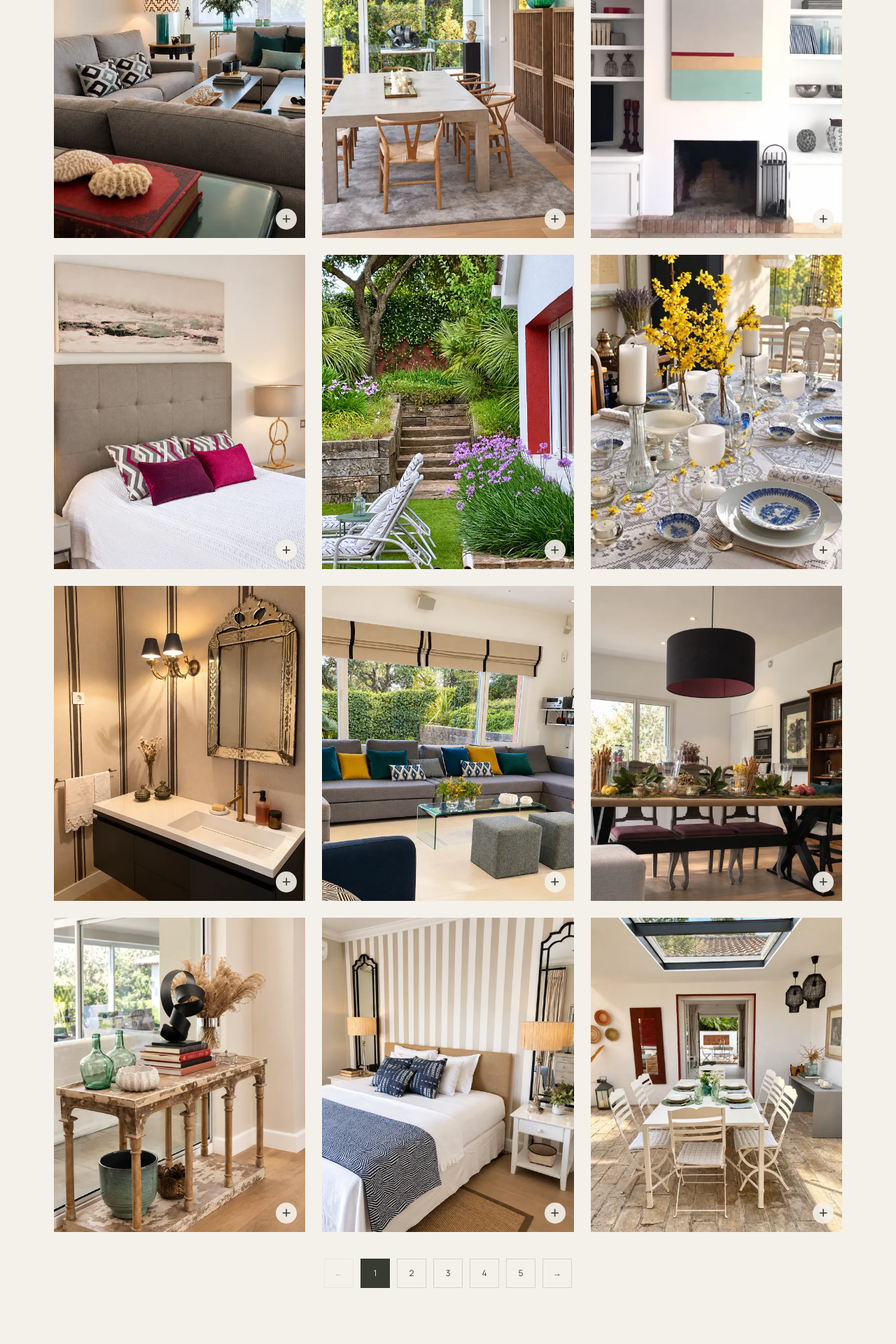
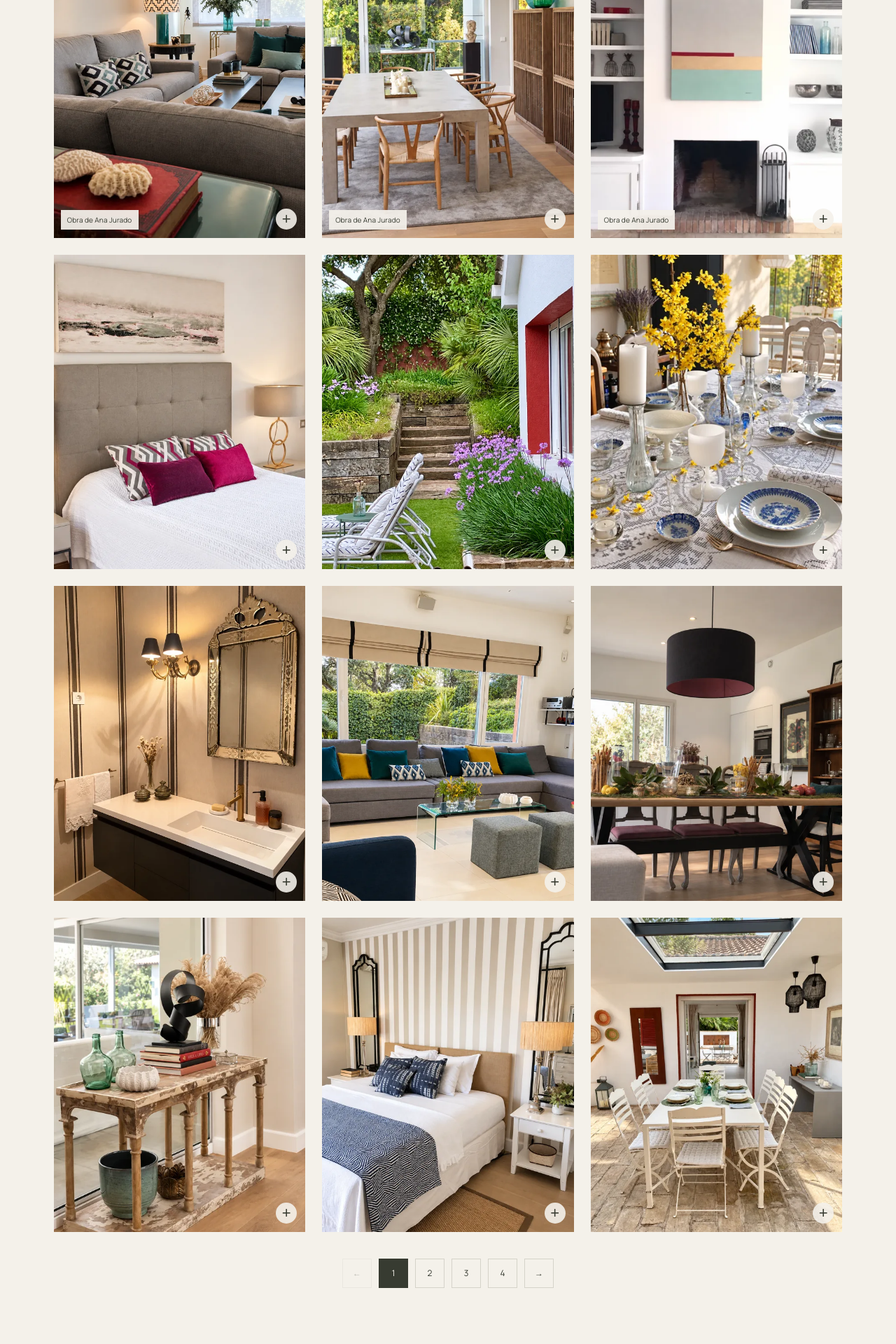
Before and after one commit to anukadeko/anukadekoweb, a React (Vite) app: page /interiorismo in a window 1280 px wide. Shown: the part 738-2658 px from the top of the page at 70% size. Built offline with nearby package versions, Linux system fonts and the light colour scheme.

Commit message:
Identificar las obras de Ana y separar el detalle artístico de la galería

```diff
--- a/src/Painting.jsx
+++ b/src/Painting.jsx
@@ -1,7 +1,9 @@
 import React from 'react';
 import {Header, Footer, ContactBand} from './shared';
 import {Link} from 'react-router-dom';
+import PhotoGallery from './PhotoGallery';
+import artDetails from './art-details.json';
 export default function PaintingPage(){return <><Header/><main>
 <section className="hero art-process-hero"><div className="hero-copy"><p className="eyebrow"><span className="dot"/> ANA JURADO / PINTURA</p><h1>Una mirada.<br/>Un lienzo.<br/><em>Un mundo propio.</em></h1><p className="intro">El color, la textura y el gesto.<br/>Otra forma de crear y de mirar.</p><a className="text-link" href="#proceso">Acercarte a mi pintura <span>↘︎</span></a><div className="hero-note"><span>EL PROCESO CREATIVO</span><span>PINTURA · COLOR · EMOCIÓN</span></div></div><div className="hero-image"><img src="/photos/arte-01.webp" alt="Ana Jurado trabajando con un pincel sobre un lienzo abstracto en tonos verdes" fetchPriority="high"/><div className="hero-caption"><span>Ana Jurado, pintando</span></div></div></section>
 <section className="artist section" id="proceso"><div className="artist-photo easel-photo"><img src="/photos/arte-02.webp" loading="lazy" alt="Cuadro abstracto de Ana Jurado presentado en un caballete"/><span>EL CUADRO Y SU ESPACIO</span></div><div className="artist-copy"><p className="eyebrow">01 / ENTRE EL COLOR Y EL ESPACIO</p><h2>La pintura,<br/><em>otra forma</em><br/>de habitar.</h2><p>Soy Ana Jurado, artista plástica y diseñadora de interiores. La pintura y el interiorismo conviven en mi trabajo: dos maneras de explorar el color, los materiales y la composición.</p><p>En el lienzo, la mirada se detiene en el gesto y la textura. En un interior, en la luz y en cómo se relacionan los objetos. El cuadro establece un diálogo con el espacio y con quien lo contempla.</p><p>Aquí te invito a acercarte a esa parte de mi trabajo: al momento de pintar y a la presencia de una obra en su entorno.</p><span className="signature">Ana Jurado</span><Link className="text-link" to="/contacto">Hablemos de arte <span>↗︎</span></Link></div></section>
-<section className="quote section"><p className="eyebrow">PINTURA & ESPACIO</p><h2>Un cuadro puede cambiar<br/>la forma de <em>sentir un lugar.</em></h2><p>Dos mundos que se encuentran: el arte y el interiorismo.</p></section><ContactBand art/></main><Footer/></>}
+<section className="section art-details" id="obras"><p className="eyebrow">02 / LAS OBRAS, DE CERCA</p><h2>El arte en <em>detalle.</em></h2><PhotoGallery photos={artDetails}/></section><section className="quote section"><p className="eyebrow">PINTURA & ESPACIO</p><h2>Un cuadro puede cambiar<br/>la forma de <em>sentir un lugar.</em></h2><p>Dos mundos que se encuentran: el arte y el interiorismo.</p></section><ContactBand art/></main><Footer/></>}
--- a/src/PhotoGallery.jsx
+++ b/src/PhotoGallery.jsx
@@ -1,4 +1,5 @@
 import React,{useState,useRef,useEffect} from 'react';
+import {Link} from 'react-router-dom';
 export default function PhotoGallery({photos}){
  const [page,setPage]=useState(0),[selected,setSelected]=useState(null);
  const dialog=useRef(null),opener=useRef(null),grid=useRef(null);
@@ -7,7 +8,7 @@ export default function PhotoGallery({photos}){
  function close(){setSelected(null)}
  function step(amount){setSelected(i=>(i+amount+photos.length)%photos.length)}
  function turn(next){setPage(next);grid.current.scrollIntoView({behavior:'smooth',block:'start'});}
- return <><div className="photo-gallery" ref={grid}>{photos.slice(page*size,(page+1)*size).map((p,i)=><button className="photo-tile" key={p.id} aria-label={'Ampliar fotografía '+(page*size+i+1)} onClick={e=>{opener.current=e.currentTarget;setSelected(page*size+i)}}><img src={p.thumbnail} alt={p.name} loading="lazy"/><span className="photo-zoom" aria-hidden="true">+</span></button>)}</div>
+ return <><div className="photo-gallery" ref={grid}>{photos.slice(page*size,(page+1)*size).map((p,i)=><button className="photo-tile" key={p.id} aria-label={'Ampliar fotografía '+(page*size+i+1)} onClick={e=>{opener.current=e.currentTarget;setSelected(page*size+i)}}><img src={p.thumbnail} alt={p.name} loading="lazy"/>{p.artByAna&&<span className="art-credit-badge">Obra de Ana Jurado</span>}<span className="photo-zoom" aria-hidden="true">+</span></button>)}</div>
  {pages>1&&<nav className="gallery-pagination" aria-label="Páginas de fotografías"><button disabled={page===0} onClick={()=>turn(page-1)} aria-label="Página anterior">←</button>{Array.from({length:pages},(_,i)=><button key={i} aria-label={'Página '+(i+1)} aria-current={page===i?'page':undefined} onClick={()=>turn(i)}>{i+1}</button>)}<button disabled={page===pages-1} onClick={()=>turn(page+1)} aria-label="Página siguiente">→</button></nav>}
- <dialog className="photo-dialog" ref={dialog} aria-label="Fotografía ampliada" onCancel={close} onClose={close} onClick={e=>{if(e.target===dialog.current)close()}} onKeyDown={e=>{if(e.key==='ArrowRight'){e.preventDefault();step(1)}if(e.key==='ArrowLeft'){e.preventDefault();step(-1)}}}>{photo&&<><div className="photo-dialog-toolbar"><span>{selected+1} / {photos.length}</span><button onClick={close} aria-label="Cerrar fotografía">Cerrar ×</button></div><div className="photo-dialog-image"><img src={photo.photos[0]} alt={photo.name}/></div><div className="photo-dialog-controls"><button onClick={()=>step(-1)} aria-label="Fotografía anterior">← Anterior</button><button onClick={()=>step(1)} aria-label="Fotografía siguiente">Siguiente →</button></div></>}</dialog></>;
+ <dialog className="photo-dialog" ref={dialog} aria-label="Fotografía ampliada" onCancel={close} onClose={close} onClick={e=>{if(e.target===dialog.current)close()}} onKeyDown={e=>{if(e.key==='ArrowRight'){e.preventDefault();step(1)}if(e.key==='ArrowLeft'){e.preventDefault();step(-1)}}}>{photo&&<><div className="photo-dialog-toolbar"><span>{selected+1} / {photos.length}</span><button onClick={close} aria-label="Cerrar fotografía">Cerrar ×</button></div><div className="photo-dialog-image"><img src={photo.photos[0]} alt={photo.name}/></div>{photo.artByAna&&<div className="photo-art-credit"><span>Pintura realizada por Ana Jurado</span><Link to="/arte" onClick={close}>Descubrir su arte →</Link></div>}<div className="photo-dialog-controls"><button onClick={()=>step(-1)} aria-label="Fotografía anterior">← Anterior</button><button onClick={()=>step(1)} aria-label="Fotografía siguiente">Siguiente →</button></div></>}</dialog></>;
 }
--- a/src/Website.jsx
+++ b/src/Website.jsx
@@ -5,7 +5,7 @@ import {Header,Footer,ContactBand} from './shared';
 import rawProjects from './projects.json';
 import PhotoGallery from './PhotoGallery';
 const projects=rawProjects;
-function Home(){return <><Header/><main><section className="interior-hero"><div className="interior-heading"><div><p className="eyebrow"><span className="dot"/> ANA JURADO / INTERIORISMO & ARTE</p><h1>Espacios para vivir.<br/><em>Arte para sentir.</em></h1></div><div className="interior-intro"><p>Interiores con personalidad.<br/>Pintura que conecta.<br/>Una misma forma de mirar.</p><Link className="text-link" to="/interiorismo">Descubrir los espacios <span className="arrow">↘︎</span></Link></div></div><Link to="/interiorismo" className="panorama"><img src="/photos/salones-10.webp" alt="Salón de Sotogrande, de Ana Jurado" fetchPriority="high"/><div className="panorama-caption"><span>Sotogrande <i>— Salón</i></span><span>ENTRAR EN EL ESPACIO <span className="arrow">↗︎</span></span></div></Link><div className="hero-bottom-line"><span>INTERIORISMO · DECORACIÓN · PINTURA</span><span>Una sensibilidad, dos universos.</span></div></section>
+function Home(){return <><Header/><main><section className="interior-hero"><div className="interior-heading"><div><p className="eyebrow"><span className="dot"/> ANA JURADO / INTERIORISMO & ARTE</p><h1>Espacios para vivir.<br/><em>Arte para sentir.</em></h1></div><div className="interior-intro"><p>Interiores con personalidad.<br/>Pintura que conecta.<br/>Una misma forma de mirar.</p><Link className="text-link" to="/interiorismo">Descubrir los espacios <span className="arrow">↘︎</span></Link></div></div><Link to="/interiorismo" className="panorama"><img src="/photos/salones-10.webp" alt="Salón de Sotogrande, de Ana Jurado" fetchPriority="high"/><span className="art-credit-badge cover-art-credit">Obras de Ana Jurado</span><div className="panorama-caption"><span>Sotogrande <i>— Salón</i></span><span>ENTRAR EN EL ESPACIO <span className="arrow">↗︎</span></span></div></Link><div className="hero-bottom-line"><span>INTERIORISMO · DECORACIÓN · PINTURA</span><span>Una sensibilidad, dos universos.</span></div></section>
 <section className="home-statement section"><p className="eyebrow">EL ARTE DE HABITAR</p><h2>Hay espacios que se ven.<br/>Y espacios que <em>se sienten.</em></h2><p>La luz, los materiales, el color y los objetos cuentan una historia.<br/>El interiorismo les da un lugar. El arte les da una voz.</p></section>
 <section className="section featured"><div className="interior-section-title"><div><p className="eyebrow">01 / INTERIORISMO</p><h2>Lugares con <em>alma.</em></h2></div><Link className="text-link" to="/interiorismo">Todos los espacios <span className="arrow">↗︎</span></Link></div><PhotoGallery photos={projects}/></section>
 <section className="art-bridge"><div className="art-bridge-image"><img src="/photos/arte-01.webp" alt="Ana Jurado pintando un lienzo abstracto en tonos verdes" loading="lazy"/></div><div className="art-bridge-copy"><p className="eyebrow">02 / EL UNIVERSO DE LA PINTURA</p><h2>El espacio<br/>también se pinta<br/><em>con emoción.</em></h2><p>El arte tiene su propio lugar en esta casa.<br/>Un lugar para acercarte a mi pintura,<br/>conocer mi proceso y detenerte sin prisa.</p><Link className="text-link" to="/arte">Descubrir mi pintura <span className="arrow">↗︎</span></Link><span className="bridge-signature">Ana Jurado</span></div></section>
--- /dev/null
+++ b/src/art-details.json
@@ -0,0 +1,15 @@
+[
+  {
+    "id": "detalles-deco-05",
+    "name": "Pasillo sereno con arte circular y aplique dorado",
+    "category": "detalles-deco",
+    "type": "Detalles deco",
+    "photos": [
+      "/photos/detalles-deco-05.webp"
+    ],
+    "thumbnail": "/photos/detalles-deco-05-small.webp",
+    "width": 1086,
+    "height": 1448,
+    "artByAna": true
+  }
+]
--- a/src/interiors.css
+++ b/src/interiors.css
@@ -47,3 +47,11 @@
 .photo-dialog-image img{width:100%;height:100%;object-fit:contain}
 @media(max-width:640px){.photo-gallery{grid-template-columns:repeat(2,minmax(0,1fr));gap:14px}.photo-dialog{padding:10px}.photo-dialog-image{height:calc(88dvh - 110px)}.gallery-pagination{gap:6px}.gallery-pagination button{min-width:38px}}
 @media(prefers-reduced-motion:reduce){.photo-tile img{transition:none}}
+.art-credit-badge{position:absolute;left:10px;bottom:12px;max-width:calc(100% - 58px);background:#f4f1eaeF;color:#373b31;padding:7px 9px;font-size:10px;line-height:1.4;letter-spacing:.2px;text-align:left;pointer-events:none}
+.cover-art-credit{top:20px;left:20px;bottom:auto;max-width:calc(100% - 40px);font-size:12px;padding:10px 14px}
+.photo-art-credit{display:flex;justify-content:space-between;gap:12px;flex-wrap:wrap;font-size:12px;line-height:1.7;padding:8px 12px}
+.photo-art-credit a{text-decoration:underline;text-underline-offset:3px}
+.photo-dialog:has(.photo-art-credit) .photo-dialog-image{height:calc(86dvh - 150px)}
+.art-details h2{font-size:clamp(40px,5vw,65px);margin:20px 0 35px}
+.art-details .photo-gallery{grid-template-columns:minmax(0,540px);justify-content:center}
+@media(max-width:640px){.art-credit-badge{font-size:9px;padding:6px;left:7px;bottom:10px}.cover-art-credit{top:14px;left:14px;bottom:auto;font-size:11px;padding:9px}.photo-art-credit{font-size:11px}.photo-dialog:has(.photo-art-credit) .photo-dialog-image{height:calc(84dvh - 160px)}}
--- a/src/projects.json
+++ b/src/projects.json
@@ -9,7 +9,8 @@
     ],
     "thumbnail": "/photos/salones-01-small.webp",
     "width": 1254,
-    "height": 1254
+    "height": 1254,
+    "artByAna": true
   },
   {
     "id": "comedores-01",
@@ -21,7 +22,8 @@
     ],
     "thumbnail": "/photos/comedores-01-small.webp",
     "width": 1003,
-    "height": 886
+    "height": 886,
+    "artByAna": true
   },
   {
     "id": "otras-estancias-01",
@@ -33,7 +35,8 @@
     ],
     "thumbnail": "/photos/otras-estancias-01-small.webp",
     "width": 1461,
-    "height": 1076
+    "height": 1076,
+    "artByAna": true
   },
   {
     "id": "dormitorios-01",
@@ -177,7 +180,8 @@
     ],
     "thumbnail": "/photos/salones-03-small.webp",
     "width": 1086,
-    "height": 1448
+    "height": 1448,
+    "artByAna": true
   },
   {
     "id": "comedores-03",
@@ -201,7 +205,8 @@
     ],
     "thumbnail": "/photos/otras-estancias-03-small.webp",
     "width": 1086,
-    "height": 1448
+    "height": 1448,
+    "artByAna": true
   },
   {
     "id": "dormitorios-03",
@@ -213,7 +218,8 @@
     ],
     "thumbnail": "/photos/dormitorios-03-small.webp",
     "width": 1323,
-    "height": 1189
+    "height": 1189,
+    "artByAna": true
   },
   {
     "id": "jardines-03",
@@ -261,7 +267,8 @@
     ],
     "thumbnail": "/photos/comedores-04-small.webp",
     "width": 1448,
-    "height": 1086
+    "height": 1086,
+    "artByAna": true
   },
   {
     "id": "otras-estancias-04",
@@ -333,7 +340,8 @@
     ],
     "thumbnail": "/photos/comedores-06-small.webp",
     "width": 1086,
-    "height": 1448
+    "height": 1448,
+    "artByAna": true
   },
   {
     "id": "otras-estancias-05",
@@ -370,18 +378,6 @@
     "thumbnail": "/photos/jardines-05-small.webp",
     "width": 1307,
     "height": 1203
-  },
-  {
-    "id": "detalles-deco-05",
-    "name": "Pasillo sereno con arte circular y aplique dorado",
-    "category": "detalles-deco",
-    "type": "Detalles deco",
-    "photos": [
-      "/photos/detalles-deco-05.webp"
-    ],
-    "thumbnail": "/photos/detalles-deco-05-small.webp",
-    "width": 1086,
-    "height": 1448
   },
   {
     "id": "salones-06",
@@ -453,7 +449,8 @@
     ],
     "thumbnail": "/photos/salones-07-small.webp",
     "width": 1307,
-    "height": 1203
+    "height": 1203,
+    "artByAna": true
   },
   {
     "id": "otras-estancias-07",
@@ -465,7 +462,8 @@
     ],
     "thumbnail": "/photos/otras-estancias-07-small.webp",
     "width": 1122,
-    "height": 1402
+    "height": 1402,
+    "artByAna": true
   },
   {
     "id": "dormitorios-07",
@@ -513,7 +511,8 @@
     ],
     "thumbnail": "/photos/otras-estancias-08-small.webp",
     "width": 1122,
-    "height": 1402
+    "height": 1402,
+    "artByAna": true
   },
   {
     "id": "salones-09",
@@ -525,7 +524,8 @@
     ],
     "thumbnail": "/photos/salones-09-small.webp",
     "width": 1254,
-    "height": 1254
+    "height": 1254,
+    "artByAna": true
   },
   {
     "id": "otras-estancias-09",
@@ -537,19 +537,8 @@
     ],
     "thumbnail": "/photos/otras-estancias-09-small.webp",
     "width": 1122,
-    "height": 1402
-  },
-  {
-    "id": "salones-10",
-    "name": "Salón costero con sofás y arte marino",
-    "category": "salones",
-    "type": "Salones",
-    "photos": [
-      "/photos/salones-10.webp"
-    ],
-    "thumbnail": "/photos/salones-10-small.webp",
-    "width": 1448,
-    "height": 1086
+    "height": 1402,
+    "artByAna": true
   },
   {
     "id": "otras-estancias-10",
@@ -561,7 +550,8 @@
     ],
     "thumbnail": "/photos/otras-estancias-10-small.webp",
     "width": 1122,
-    "height": 1402
+    "height": 1402,
+    "artByAna": true
   },
   {
     "id": "salones-11",
@@ -573,7 +563,8 @@
     ],
     "thumbnail": "/photos/salones-11-small.webp",
     "width": 1448,
-    "height": 1086
+    "height": 1086,
+    "artByAna": true
   },
   {
     "id": "otras-estancias-11",
@@ -585,7 +576,8 @@
     ],
     "thumbnail": "/photos/otras-estancias-11-small.webp",
     "width": 1122,
-    "height": 1402
+    "height": 1402,
+    "artByAna": true
   },
   {
     "id": "otras-estancias-12",
@@ -597,6 +589,7 @@
     ],
     "thumbnail": "/photos/otras-estancias-12-small.webp",
     "width": 1152,
-    "height": 1366
+    "height": 1366,
+    "artByAna": true
   }
 ]
```
Also changed, not shown: 1 other file (tests, documents, lock files or other folders).
